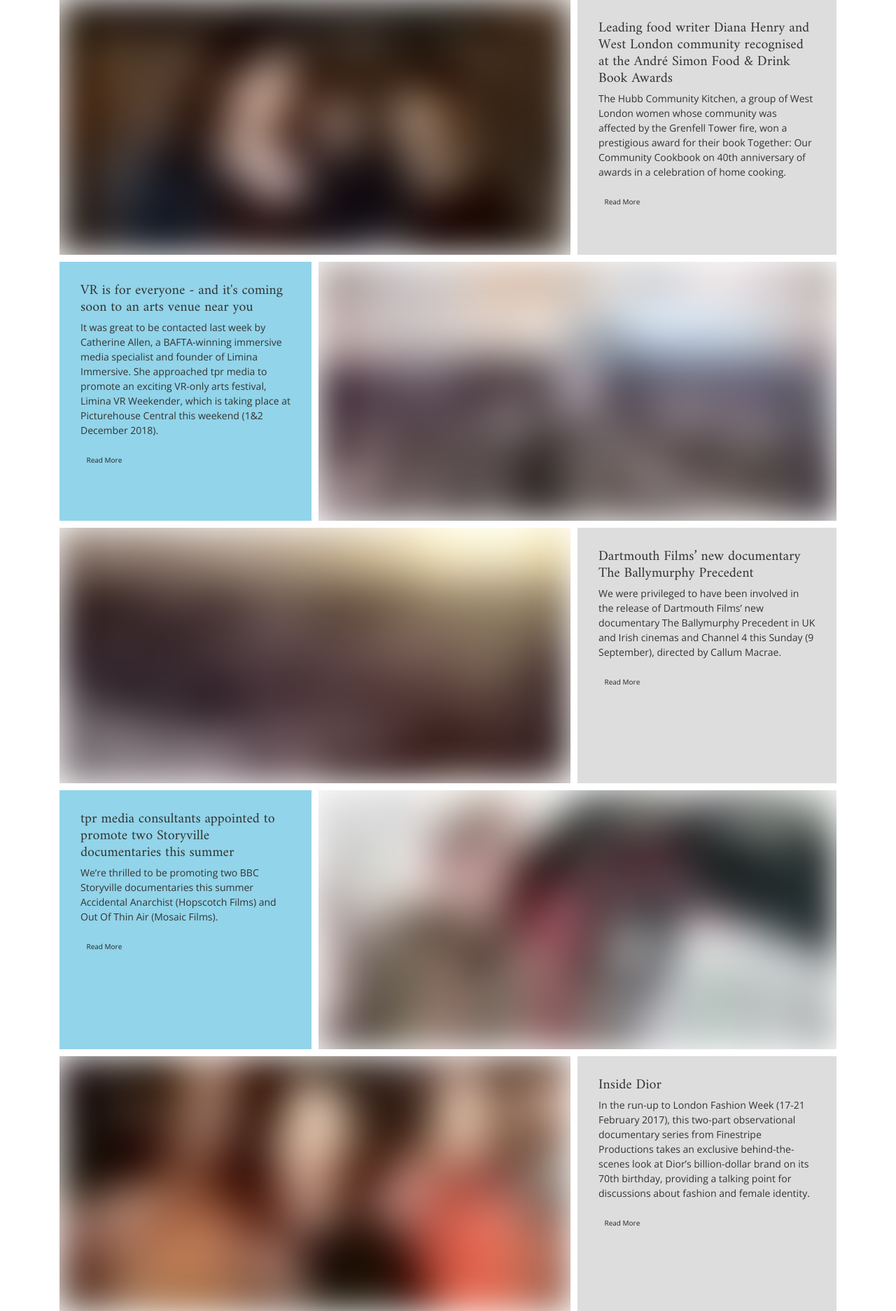
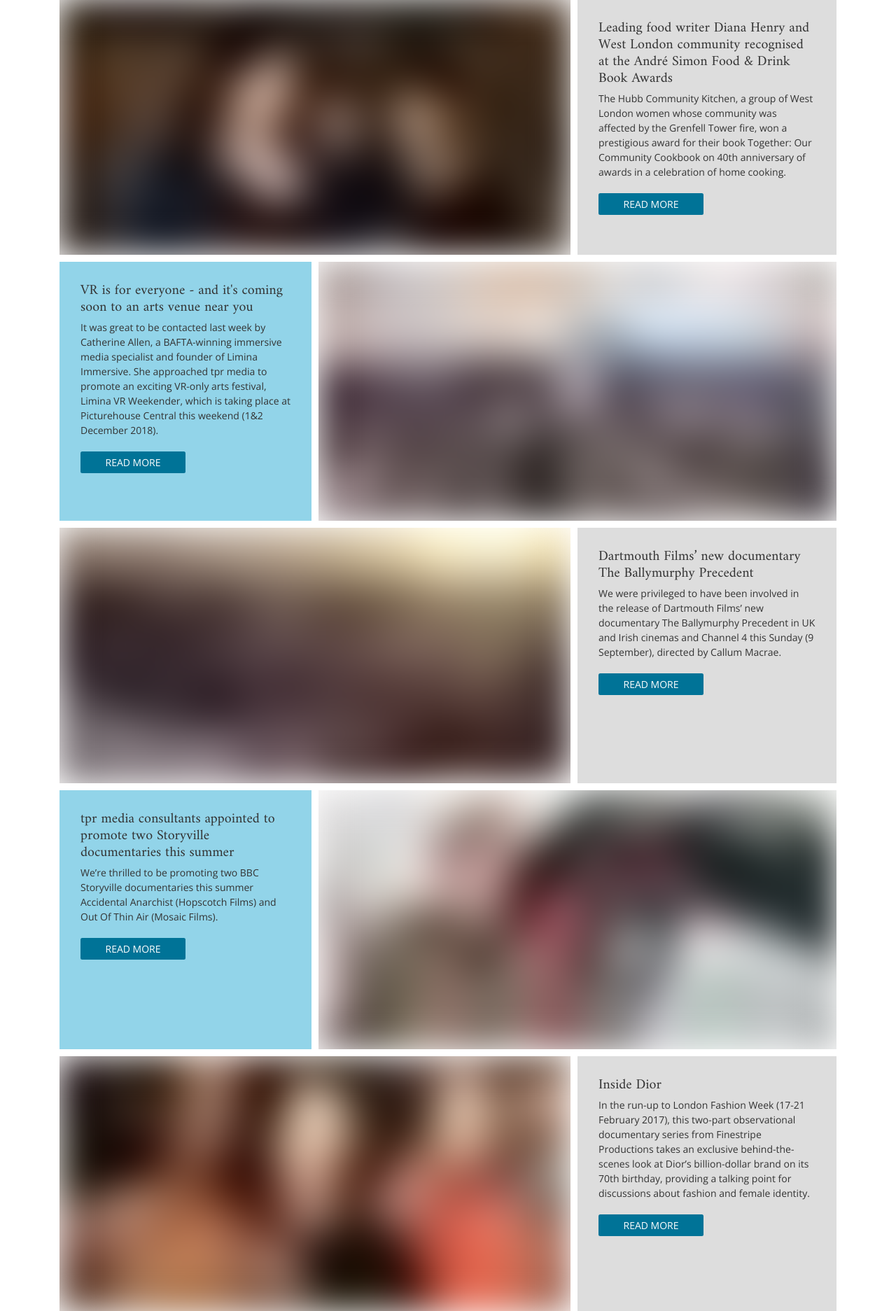
Before and after one commit to jasullivan/tpr-newsite, a PHP site: page /news.html in a window 1280 px wide. Shown: the part 236-2109 px from the top of the page at 70% size. Run offline with PHP 8.4, Linux system fonts and the light colour scheme.

Commit message:
simplifying code for article content

```diff
--- a/assets/styles/css/style.css
+++ b/assets/styles/css/style.css
@@ -138,9 +138,14 @@ a:hover {
   .tpr-article__link:hover {
     color: #92d4e9; }
 
-.tpr-article-content__title {
-  font-size: 1.8rem;
-  text-align: center; }
+.tpr-article__paragraph {
+  text-align: center;
+  padding: 3px 0; }
+
+.tpr-article__link {
+  color: #004459; }
+  .tpr-article__link:hover {
+    color: #92d4e9; }
 
 .tpr-blue-bar {
   background-color: #92d4e9;
@@ -151,10 +156,16 @@ a:hover {
     margin: 0 auto;
     text-align: center; }
 
-.tpr-clients {
-  text-align: center; }
-  .tpr-clients__client {
-    width: 80%; }
+.tpr-button {
+  font-size: 1.4rem;
+  background-color: #007397;
+  color: #fff;
+  width: 15rem;
+  text-transform: uppercase;
+  font-family: 'Open Sans', Arial, sans-serif; }
+  .tpr-button:hover {
+    background-color: #004459;
+    color: #fff; }
 
 /* ---- .gallery-item ---- */
 .gallery-item {
--- a/assets/styles/sass/components/_tpr-approach-content.scss
+++ b/assets/styles/sass/components/_tpr-approach-content.scss
@@ -1,6 +1,6 @@
-.tpr-article-content {
-    &__title {
-        font-size: 1.8rem;
-        text-align: center;
-    }
-}
+// .tpr-article-content {
+//     &__title {
+//         font-size: 1.8rem;
+//         text-align: center;
+//     }
+// }
--- a/assets/styles/sass/components/_tpr-article.scss
+++ b/assets/styles/sass/components/_tpr-article.scss
@@ -1,12 +1,12 @@
-// .tpr-article {
-//     &__paragraph {
-//         text-align: center;
-//         padding: 3px 0;
-//     }
-//     &__link {
-//         color: $tpr-dark-blue;
-//         &:hover {
-//             color: $tpr-light-blue;
-//         }
-//     }
-// }
+.tpr-article {
+    &__paragraph {
+        text-align: center;
+        padding: 3px 0;
+    }
+    &__link {
+        color: $tpr-dark-blue;
+        &:hover {
+            color: $tpr-light-blue;
+        }
+    }
+}
--- /dev/null
+++ b/assets/styles/sass/components/_tpr-button.scss
@@ -0,0 +1,12 @@
+.tpr-button {
+    font-size: 1.4rem;
+    background-color: $tpr-blue;
+    color: $color-white;
+    width: 15rem;
+    text-transform: uppercase;
+    font-family: 'Open Sans', Arial, sans-serif;
+    &:hover {
+        background-color: $tpr-dark-blue;
+        color: $color-white;
+    }
+}
--- a/assets/styles/sass/components/_tpr-clients.scss
+++ /dev/null
@@ -1,6 +0,0 @@
-.tpr-clients {
-    text-align:center;
-    &__client {
-        width: 80%;
-    }
-}
--- a/assets/styles/sass/layout/_grid.scss
+++ /dev/null
@@ -1,50 +0,0 @@
-.row {
-    // common width currently
-    max-width: $grid-width;
-    // background-color: #eee;
-    margin: 0 auto;
-
-    &:not(:last-child) {
-        margin-bottom: $gutter-vertical;
-    }
-
-    @include clearfix;
-
-    // selects all classes that begin col-
-    [class^="col-"] {
-        // background-color: tomato;
-        float: left;
-
-        &:not(:last-child) {
-            margin-right: $gutter-horizontal;
-        }
-    }
-
-    // need to wrap sass var in #{} so it works in calc
-    .col-1 {
-        width: 100%;
-    }
-    .col-1-of-2 {
-        width: calc((100% - #{$gutter-horizontal}) / 2);
-    }
-
-    .col-1-of-3 {
-        width: calc((100% - 2 * #{$gutter-horizontal}) / 3);
-    }
-
-    .col-2-of-3 {
-        width: calc(2 * ((100% - 2 * #{$gutter-horizontal}) / 3) + #{$gutter-horizontal});
-    }
-
-    .col-1-of-4 {
-        width: calc((100% - 3 * #{$gutter-horizontal}) / 4);
-    }
-
-    .col-2-of-4 {
-        width: calc(2 * ((100% - 3 * #{$gutter-horizontal}) / 4) + #{$gutter-horizontal});
-    }
-
-    .col-3-of-4 {
-        width: calc(3 * ((100% - 3 * #{$gutter-horizontal}) / 4) + 2 * #{$gutter-horizontal});
-    }
-}
--- a/assets/styles/sass/main.scss
+++ b/assets/styles/sass/main.scss
@@ -11,10 +11,10 @@
 @import "base/typography";
 
 @import "components/tpr-article";
-@import "components/tpr-approach-content";
+// @import "components/tpr-approach-content";
 @import "components/tpr-blue-bar";
-// @import "components/tpr-button";
-@import "components/tpr-clients";
+@import "components/tpr-button";
+// @import "components/tpr-clients";
 @import "components/tpr-gallery-item";
 @import "components/tpr-news-row";
 @import "components/tpr-team-member";
```
